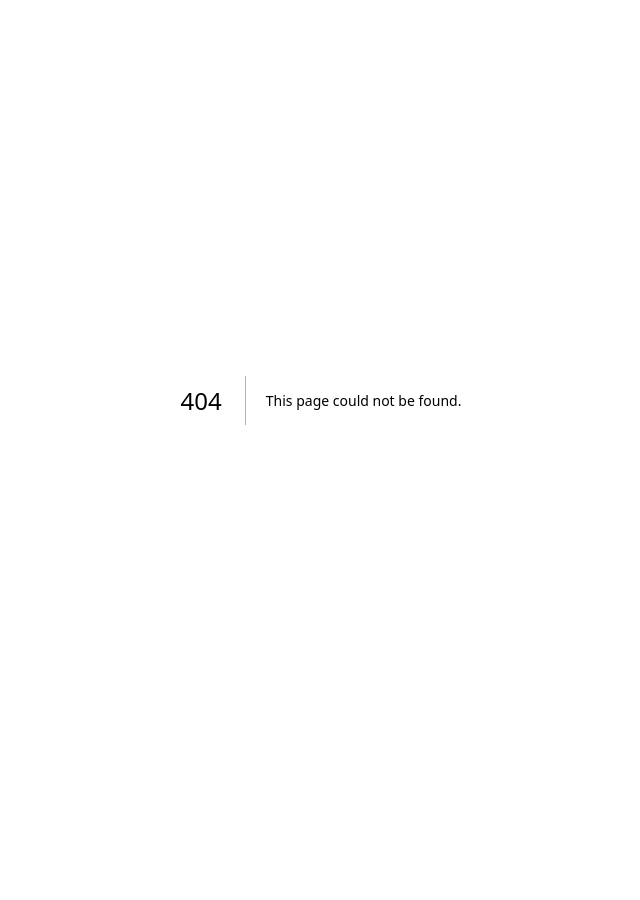
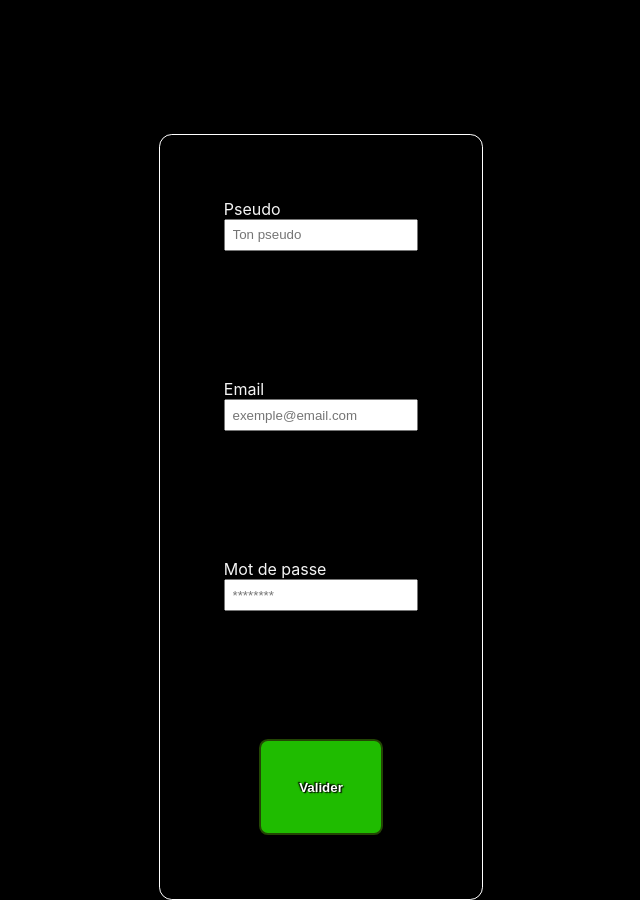
Before and after one commit to lutinmaviou/gc-clans-name-vote, a Next.js app: page /auth/signin in a window 1280 px wide. Before the commit this address had no page. Shown: the whole page, without its empty margins (319-959 px from the left). Before the commit the page ends 800 px from the top, so only its background shows below. Built offline with nearby package versions, Linux system fonts and the light colour scheme; a web font is replaced by a local one.

Commit message:
feat: create signup form

```diff
--- a/package.json
+++ b/package.json
@@ -10,6 +10,7 @@
     "axios": "^1.1.3",
     "mongodb": "^4.8.1",
     "next": "latest",
+    "next-auth": "^4.18.7",
     "postcss": "^8.4.18",
     "postcss-cli": "^10.0.0",
     "react": "^18.2.0",
--- a/pages/_app.tsx
+++ b/pages/_app.tsx
@@ -2,13 +2,14 @@ import { AppProps } from 'next/app';
 import Head from 'next/head';
 import '../styles/globals.css';
 import '../src/components/HomePage.css';
+import '../pages/auth/signin.css';
 
 function MyApp({ Component, pageProps }: AppProps) {
   return (
     <>
       <Head>
         <meta name="viewport" content="width=device-width, initial-scale=1.0" />
-        <title>Bertrand Bourion</title>
+        <title>Team France 974</title>
       </Head>
       <Component {...pageProps} />
     </>
--- /dev/null
+++ b/pages/api/auth/[...nextauth].ts
@@ -0,0 +1 @@
+import NextAuth from 'next-auth';
--- /dev/null
+++ b/pages/auth/signin.css
@@ -0,0 +1,28 @@
+.signinForm-container {
+  width: 100%;
+  height: 100vh;
+}
+
+.signinForm-container form {
+  border: 1px solid white;
+  border-radius: 1vw;
+  box-shadow: 0.1vw 0.1vw 0.1vw 0.1vw white -0.1vw -0.1vw 0.1vw 0.1vw white;
+  padding: 5vw;
+}
+
+.signinForm-container h1 {
+  margin-top: 1vw;
+  margin-bottom: 15vw;
+}
+
+.signinForm-container form label {
+  margin-bottom: 10vw;
+}
+
+.signinForm-container form input {
+  padding: 0.5em;
+}
+
+.signinForm-container form button{
+    padding: 3vw;
+}
--- /dev/null
+++ b/pages/auth/signin.tsx
@@ -0,0 +1,29 @@
+import { NextPage } from 'next';
+
+const SignIn: NextPage = (props): JSX.Element => {
+  return (
+    <section className="signinForm-container flex-col items-center center">
+      <h1>Inscription</h1>
+      <form className="flex-col items-center around">
+        <label htmlFor="pseudo">
+          Pseudo
+          <br />
+          <input type="email" placeholder="Ton pseudo" name="pseudo" />
+        </label>
+        <label htmlFor="email">
+          Email
+          <br />
+          <input type="email" placeholder="exemple@email.com" name="email" />
+        </label>
+        <label htmlFor="password">
+          Mot de passe
+          <br />
+          <input type="password" placeholder="********" name="password" />
+        </label>
+        <button>Valider</button>
+      </form>
+    </section>
+  );
+};
+
+export default SignIn;
--- a/styles/globals.css
+++ b/styles/globals.css
@@ -40,7 +40,7 @@ button:hover {
   display: flex;
 }
 
-.felx-col {
+.flex-col {
   display: flex;
   flex-direction: column;
 }
@@ -51,6 +51,10 @@ button:hover {
 
 .between {
   justify-content: space-between;
+}
+
+.center {
+  justify-content: center;
 }
 
 .items-center {
```
Also changed, not shown: pages/index.tsx (+6 -4 lines), 1 other file (tests, documents, lock files or other folders).
